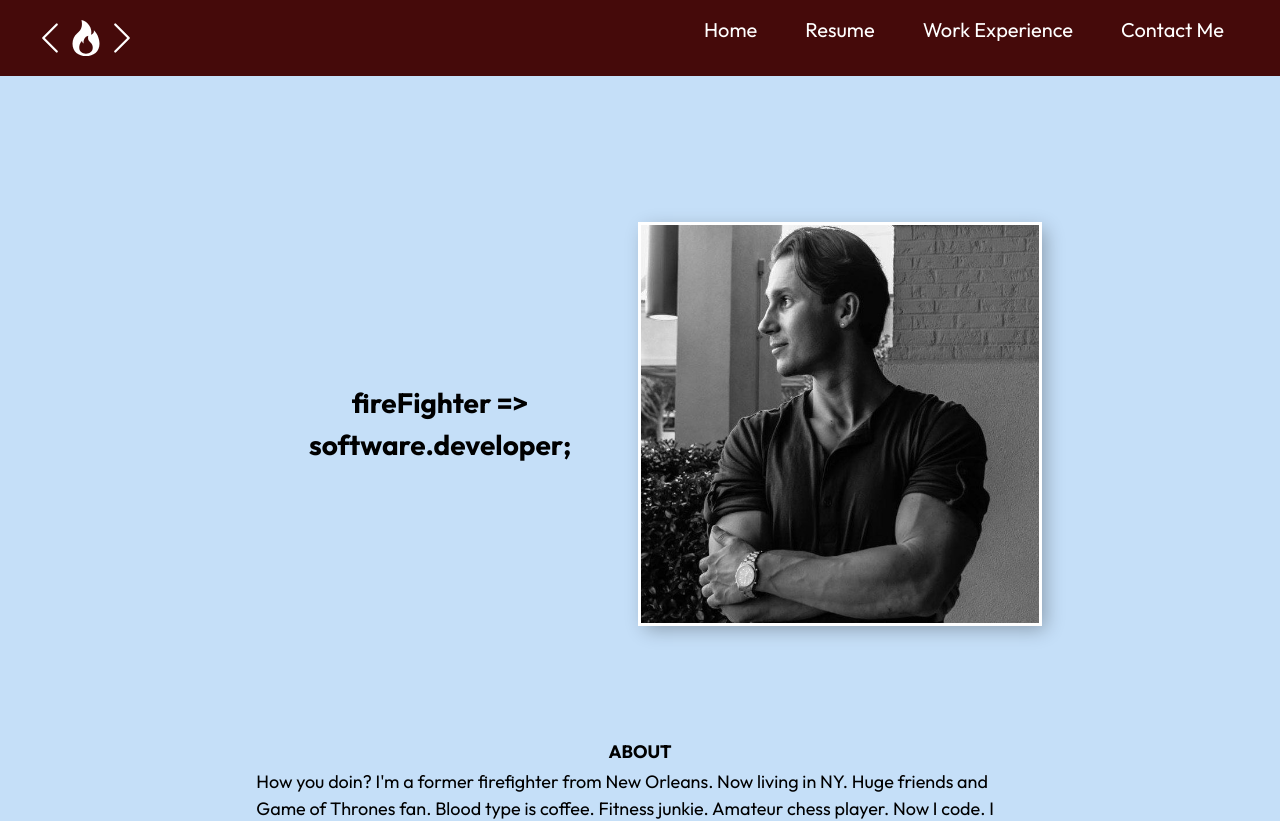
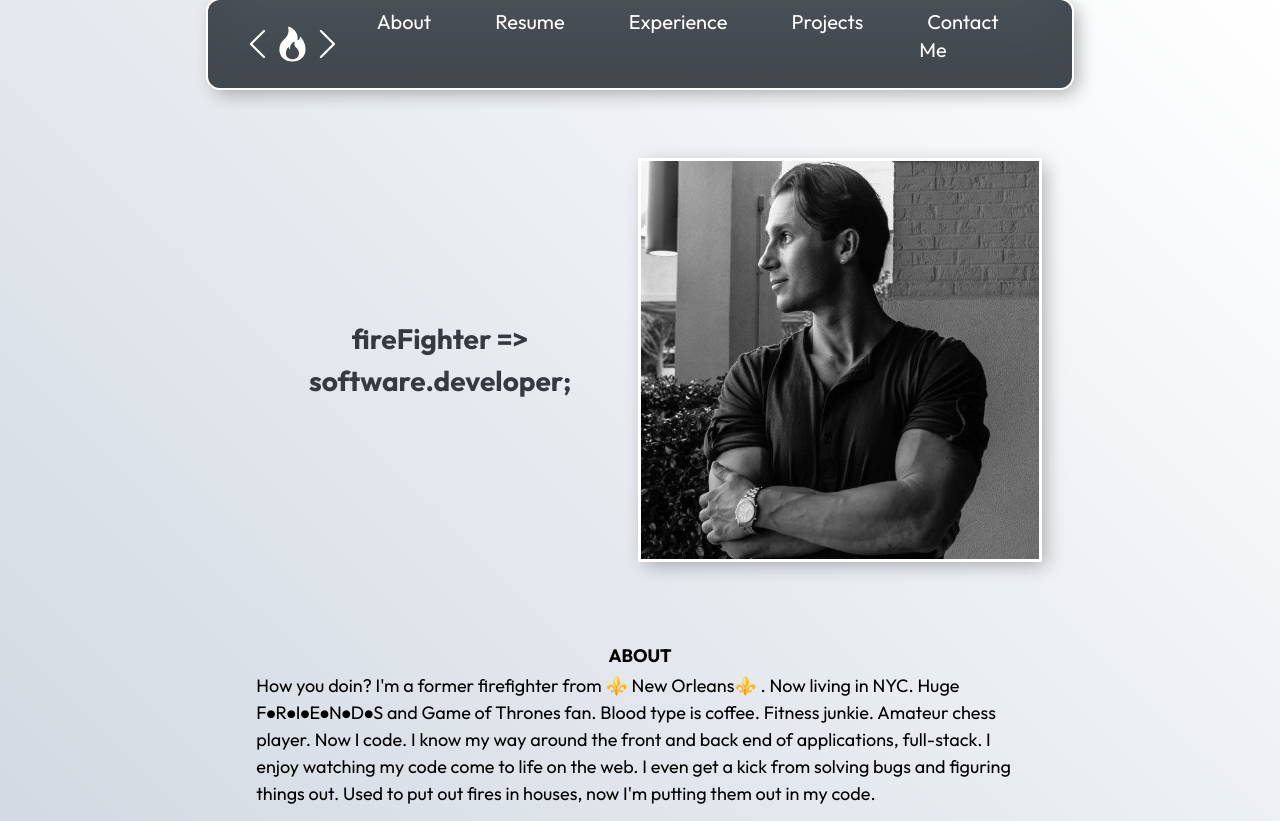
Before and after one commit to federicodez/portfolio, a Next.js app: page / in a window 1280 px wide. Shown: the top 821 px of the page. Built offline with nearby package versions, Linux system fonts and the light colour scheme.

Commit message:
adjusted styling and added project

```diff
--- a/app/components/Navbar.tsx
+++ b/app/components/Navbar.tsx
@@ -9,7 +9,7 @@ export default function Navbar() {
 
   return (
     <header>
-      <nav className="w-full fixed z-10 bg-red-950 top-0 left-0 right-0">
+      <nav className="fixed z-10 bg-[#495057] top-0 right-0 left-0 md:inset-x-52 md:rounded-xl shadow-[inset_0_-3em_3em_rgba(0,0,0,0.1),0_0_0_2px_rgb(255,255,255),0.3em_0.3em_1em_rgba(0,0,0,0.3)]">
         <div className="justify-between px-4 mx-auto lg:max-w-7xl md:items-center md:flex md:px-8">
           <div>
             <div className="flex items-center justify-between py-3 md:py-5 md:block">
@@ -40,22 +40,47 @@ export default function Navbar() {
             >
               <ul className="h-screen md:h-auto justify-center md:flex">
                 <li className="pb-6 text-xl text-white py-2 md:px-6 text-left">
-                  <Link href="/" onClick={() => setActive(!active)}>
-                    Home
+                  <Link
+                    className="md:hover:text-[#495057] md:hover:bg-[#fff] md:rounded-lg md:px-2 md:py-1"
+                    href="/"
+                    onClick={() => setActive(!active)}
+                  >
+                    About
                   </Link>
                 </li>
                 <li className="pb-6 text-xl text-white py-2 md:px-6 text-left">
-                  <Link href="#resume" onClick={() => setActive(!active)}>
+                  <Link
+                    className="md:hover:text-[#495057] md:hover:bg-[#fff] md:rounded-lg md:px-2 md:py-1"
+                    href="#resume"
+                    onClick={() => setActive(!active)}
+                  >
                     Resume
                   </Link>
                 </li>
                 <li className="pb-6 text-xl text-white py-2 md:px-6 text-left">
-                  <Link href="#work" onClick={() => setActive(!active)}>
-                    Work Experience
+                  <Link
+                    className="md:hover:text-[#495057] md:hover:bg-[#fff] md:rounded-lg md:px-2 md:py-1"
+                    href="#work"
+                    onClick={() => setActive(!active)}
+                  >
+                    Experience
                   </Link>
                 </li>
                 <li className="pb-6 text-xl text-white py-2 md:px-6 text-left">
-                  <Link href="#contact" onClick={() => setActive(!active)}>
+                  <Link
+                    className="md:hover:text-[#495057] md:hover:bg-[#fff] md:rounded-lg md:px-2 md:py-1"
+                    href="#projects"
+                    onClick={() => setActive(!active)}
+                  >
+                    Projects
+                  </Link>
+                </li>
+                <li className="pb-6 text-xl text-white py-2 md:px-6 text-left">
+                  <Link
+                    className="md:hover:text-[#495057] md:hover:bg-[#fff] md:rounded-lg md:px-2 md:py-1"
+                    href="#contact"
+                    onClick={() => setActive(!active)}
+                  >
                     Contact Me
                   </Link>
                 </li>
--- a/app/globals.css
+++ b/app/globals.css
@@ -3,8 +3,8 @@
 @tailwind utilities;
 
 :root {
-  --bg-primary: #c5dff8;
-  --nav-primary: #6a040f;
+  --bg-primary: linear-gradient(45deg, #778da9, #fff);
+  --nav-primary: #495057;
   --clr-red-900: hsla(360, 100%, 17%, 1);
   --clr-blue-500: hsla(227, 47%, 23%, 1);
   --clr-blue-900: hsla(227, 100%, 17%, 1);
@@ -66,7 +66,7 @@ p {
   display: flex;
   justify-content: center;
   align-items: center;
-  margin: 14rem auto 7rem;
+  margin: 10rem auto 5rem;
   .profile-pic {
     width: 400px;
     height: 400px;
@@ -82,6 +82,7 @@ p {
     align-items: center;
     flex-wrap: wrap;
     margin: 10px;
+    color: #343a40;
 
     .fire {
       font-size: var(--fs-600);
@@ -212,7 +213,7 @@ p {
   margin-left: 10px;
 }
 
-/********Project Card*******/
+/********Work Card*******/
 .work {
   display: flex;
   justify-content: center;
@@ -221,6 +222,7 @@ p {
   width: 100%;
   margin: 4rem auto;
   padding: 3px;
+  background: #dee2e6;
   box-shadow:
     inset 0 -3em 3em rgba(0, 0, 0, 0.1),
     0.3em 0.3em 1em rgba(0, 0, 0, 0.3);
@@ -238,7 +240,7 @@ p {
   border: 2px solid black;
   border-radius: 5px;
   padding: 1px 4px;
-  margin: 5px;
+  margin: 10px;
   width: fit;
 }
 
@@ -246,6 +248,49 @@ p {
   width: 100%;
   height: 400px;
   overflow: auto;
+}
+
+/*****Project Card*****/
+
+.projects {
+  display: flex;
+  justify-content: center;
+  align-items: center;
+  flex-direction: column;
+  width: 100%;
+  margin: 4rem auto;
+  padding: 3px;
+  background: #dee2e6;
+  box-shadow:
+    inset 0 -3em 3em rgba(0, 0, 0, 0.1),
+    0.3em 0.3em 1em rgba(0, 0, 0, 0.3);
+}
+
+.description {
+  padding-top: 1rem;
+  padding-bottom: 1rem;
+}
+
+.project-btn {
+  display: flex;
+  justify-content: center;
+  align-items: center;
+  border: 2px solid black;
+  border-radius: 5px;
+  padding: 1px 4px;
+  margin: 10px;
+  width: fit;
+}
+
+.fitbyfede {
+  width: 100%;
+  height: 400px;
+  overflow: auto;
+}
+
+.demo {
+  display: flex;
+  flex-direction: column;
 }
 
 /*****Contact*****/
@@ -294,14 +339,15 @@ form textarea {
   border: 1px solid var(--clr-red-900);
 }
 .form-btn {
-  background-color: var(--clr-red-900);
+  background: #343a40;
   border-radius: 1rem;
   color: #fff;
   padding: 1rem;
   margin: 1rem;
 }
 .form-btn:hover {
-  background-color: #d00000;
+  background: #fff;
+  color: #343a40;
   transform: scale(1.1) perspective(1px);
   transition: ease all 0.3s;
 }
@@ -315,6 +361,7 @@ form textarea {
   display: flex;
   font-size: 30px;
   margin: 20px;
+  color: #fff;
 }
 
 /*****************Laptop******************/
--- a/app/page.tsx
+++ b/app/page.tsx
@@ -3,6 +3,7 @@ import dynamic from "next/dynamic";
 import profilePic from "@/public/profilePic.jpg";
 import Contact from "./contact/page";
 import Resume from "./resume/page";
+import Projects from "./projects/page";
 const Work = dynamic(() => import("./work-experience/page"), { ssr: false });
 
 export default function Home() {
@@ -23,17 +24,18 @@ export default function Home() {
       <div className="about">
         <h1 className="about-header font-bold text-2xl">ABOUT</h1>
         <p className="about-description">
-          How you doin? I&apos;m a former firefighter from New Orleans. Now
-          living in NY. Huge friends and Game of Thrones fan. Blood type is
-          coffee. Fitness junkie. Amateur chess player. Now I code. I know my
-          way around the front and back end of applications, full-stack. I enjoy
-          watching my code come to life on the web. I even get a kick from
-          solving bugs and figuring things out. Used to put out fires in houses,
-          now I&apos;m putting them out in my code.
+          How you doin? I&apos;m a former firefighter from ⚜️ New Orleans⚜️ .
+          Now living in NYC. Huge F⦁R⦁I⦁E⦁N⦁D⦁S and Game of Thrones fan. Blood
+          type is coffee. Fitness junkie. Amateur chess player. Now I code. I
+          know my way around the front and back end of applications, full-stack.
+          I enjoy watching my code come to life on the web. I even get a kick
+          from solving bugs and figuring things out. Used to put out fires in
+          houses, now I&apos;m putting them out in my code.
         </p>
       </div>
       <Resume />
       <Work />
+      <Projects />
       <Contact />
     </main>
   );
--- /dev/null
+++ b/app/projects/page.tsx
@@ -0,0 +1,40 @@
+import Image from "next/image";
+import { CiShare1 } from "react-icons/ci";
+import fitbyfede from "@/app/images/fitbyfede.png";
+
+const Projects = () => {
+  return (
+    <>
+      <h1 className="linethrough font-bold text-2xl" id="projects">
+        PROJECTS
+      </h1>
+      <div className="projects wrapper">
+        <Image className="fitbyfede" src={fitbyfede} alt="fitfede" />
+        <p className="description">
+          Fitness app to log and keep track of all your workouts. Add from a
+          selection of exercises or create one, along with the weight and
+          repetitions for each set. And discover which workouts you do the most
+          or least.
+        </p>
+        <div className="demo">
+          <span className="underline text-center">Demo Account</span>
+          <div>
+            Email:{" "}
+            <span className="select-all bg-white px-1">chandler@bing.com</span>
+          </div>
+          <div>
+            Password: <span className="select-all bg-white px-1">friends</span>
+          </div>
+        </div>
+        <button className="project-btn">
+          <a href="https://fitbyfede.com" target="_blank" rel="noopener">
+            See Live
+          </a>
+          <CiShare1 />
+        </button>
+      </div>
+    </>
+  );
+};
+
+export default Projects;
--- a/app/resume/page.tsx
+++ b/app/resume/page.tsx
@@ -27,7 +27,7 @@ export default function Resume() {
             <h1 className="font-bold text-lg">Bowen Pain Center</h1>
             <h2 className="underline underline-1">Software Developer</h2>
             <div className="flex justify-between">
-              <p>2020 - Present</p>
+              <p>2023 - Present</p>
               <p>New York, NY</p>
             </div>
             <ul>
```
Also changed, not shown: app/images/fitbyfede.png (added).
